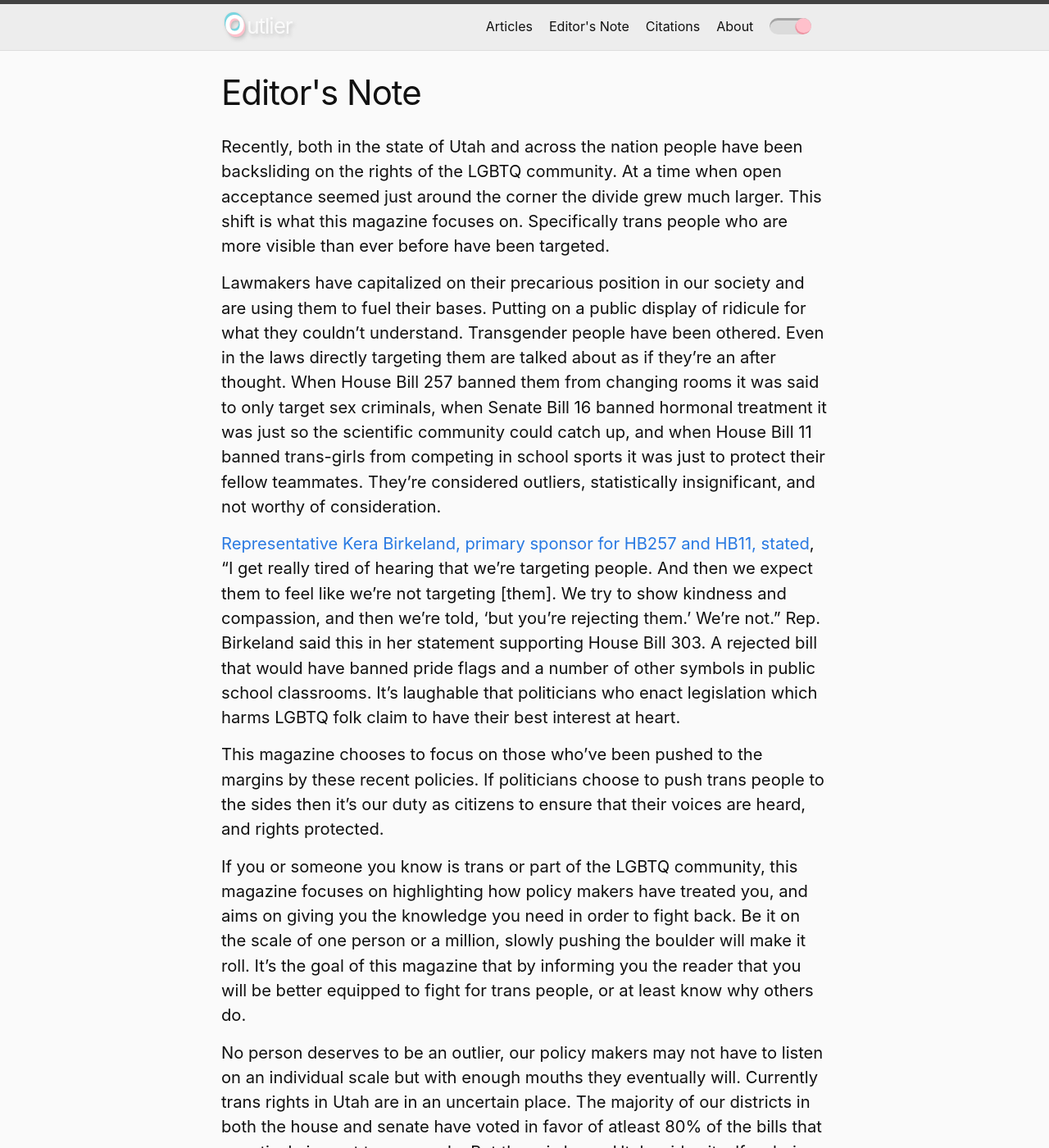
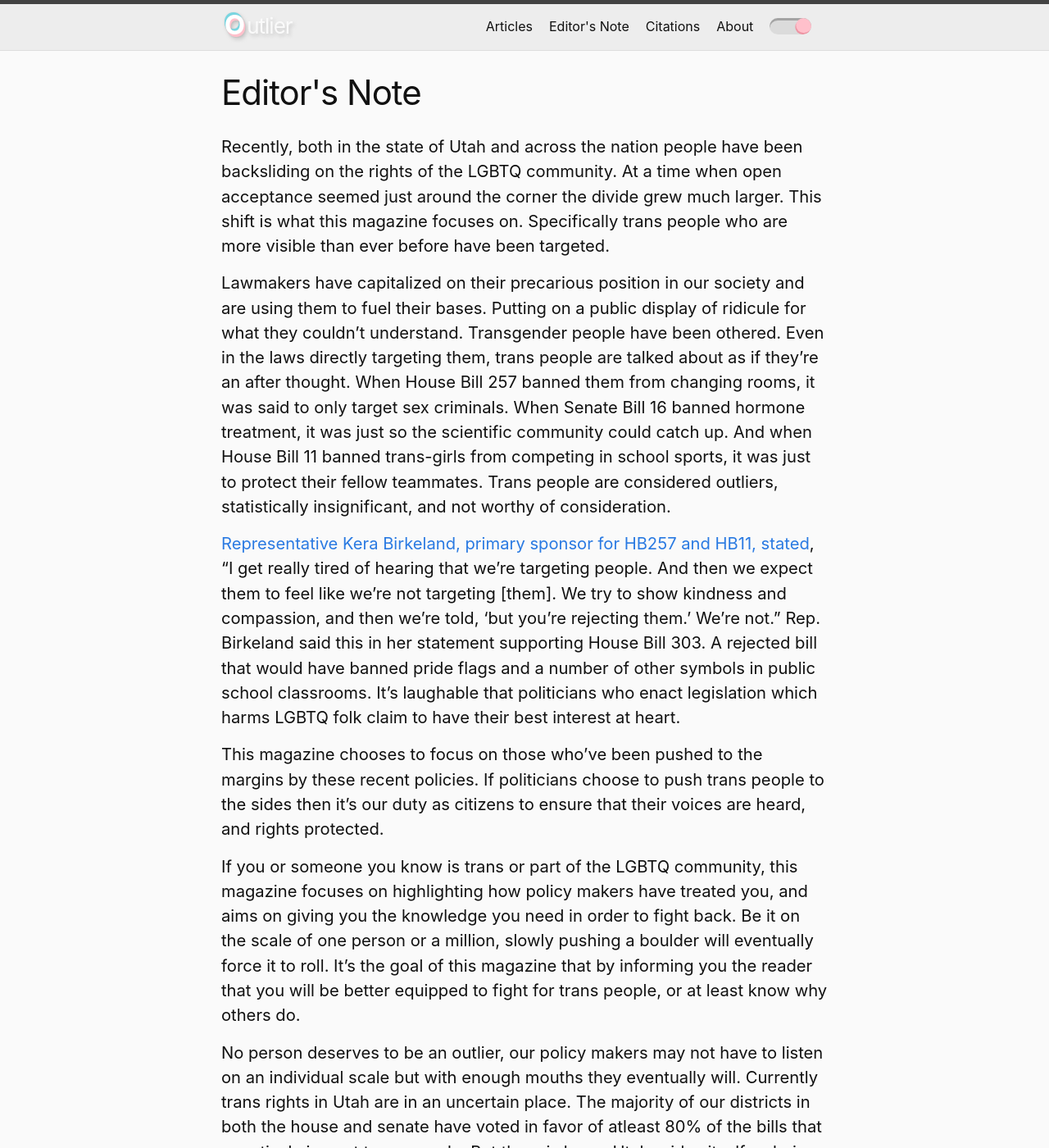
Before and after one commit to A-Duo/a-duo.github.io, a Jekyll site: the page built from editors-note.markdown, in a window 1280 px wide and 1400 px high. Shown: the whole window at 82% size. Built offline with Jekyll 4.4.1, drawn with Linux system fonts in a browser that asks for light colours; nearby versions of some CDN libraries.

Commit message:
Minor corrections to the editor's note

```diff
--- a/editors-note.markdown
+++ b/editors-note.markdown
@@ -5,13 +5,13 @@ permalink: /editors-note/
 ---
 Recently, both in the state of Utah and across the nation people have been backsliding on the rights of the LGBTQ community. At a time when open acceptance seemed just around the corner the divide grew much larger. This shift is what this magazine focuses on. Specifically trans people who are more visible than ever before have been targeted.
 
-Lawmakers have capitalized on their precarious position in our society and are using them to fuel their bases. Putting on a public display of ridicule for what they couldn't understand. Transgender people have been othered. Even in the laws directly targeting them are talked about as if they're an after thought. When House Bill 257 banned them from changing rooms it was said to only target sex criminals, when Senate Bill 16 banned hormonal treatment it was just so the scientific community could catch up, and when House Bill 11 banned trans-girls from competing in school sports it was just to protect their fellow teammates. They're considered outliers, statistically insignificant, and not worthy of consideration.
+Lawmakers have capitalized on their precarious position in our society and are using them to fuel their bases. Putting on a public display of ridicule for what they couldn't understand. Transgender people have been othered. Even in the laws directly targeting them, trans people are talked about as if they're an after thought. When House Bill 257 banned them from changing rooms, it was said to only target sex criminals. When Senate Bill 16 banned hormone treatment, it was just so the scientific community could catch up. And when House Bill 11 banned trans-girls from competing in school sports, it was just to protect their fellow teammates. Trans people are considered outliers, statistically insignificant, and not worthy of consideration.
 
 [Representative Kera Birkeland, primary sponsor for HB257 and HB11, stated](https://le.utah.gov/av/videoClipTest.jsp?meetingType=committee&stream=https://stream1.utleg.gov/vodvideo/smil:rE120_V214_021224_01.smil/playlist.m3u8&offset=6008&endTime=6091), "I get really tired of hearing that we're targeting people. And then we expect them to feel like we're not targeting [them]. We try to show kindness and compassion, and then we're told, 'but you're rejecting them.' We're not." Rep. Birkeland said this in her statement supporting House Bill 303. A rejected bill that would have banned pride flags and a number of other symbols in public school classrooms. It's laughable that politicians who enact legislation which harms LGBTQ folk claim to have their best interest at heart.
 
 This magazine chooses to focus on those who've been pushed to the margins by these recent policies. If politicians choose to push trans people to the sides then it's our duty as citizens to ensure that their voices are heard, and rights protected.
 
-If you or someone you know is trans or part of the LGBTQ community, this magazine focuses on highlighting how policy makers have treated you, and aims on giving you the knowledge you need in order to fight back. Be it on the scale of one person or a million, slowly pushing the boulder will make it roll. It's the goal of this magazine that by informing you the reader that you will be better equipped to fight for trans people, or at least know why others do.
+If you or someone you know is trans or part of the LGBTQ community, this magazine focuses on highlighting how policy makers have treated you, and aims on giving you the knowledge you need in order to fight back. Be it on the scale of one person or a million, slowly pushing a boulder will eventually force it to roll. It's the goal of this magazine that by informing you the reader that you will be better equipped to fight for trans people, or at least know why others do.
 
 No person deserves to be an outlier, our policy makers may not have to listen on an individual scale but with enough mouths they eventually will. Currently trans rights in Utah are in an uncertain place. The majority of our districts in both the house and senate have voted in favor of atleast 80% of the bills that negatively impact trans people. But there is hope. Utah prides itself as being a morally righteous and compassionate place. When Utah State School Board Natalie Cline led to the harassment of a girl's basketball team member under the suspicion of her being trans, we passed HCR 18. This resolution passed with overwhelming support and marked the first time the legislature has censured a state school board member.
 
```
